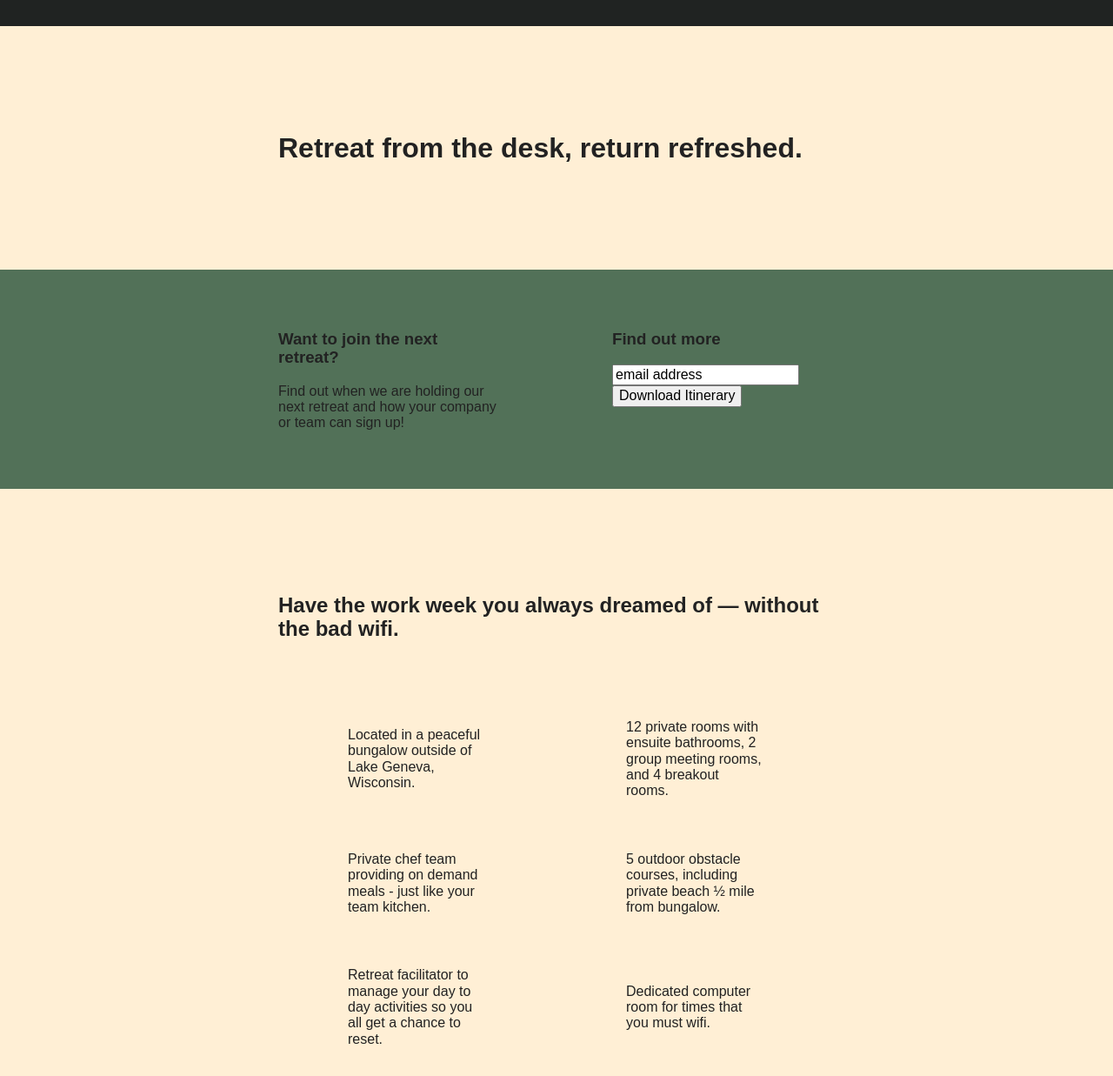
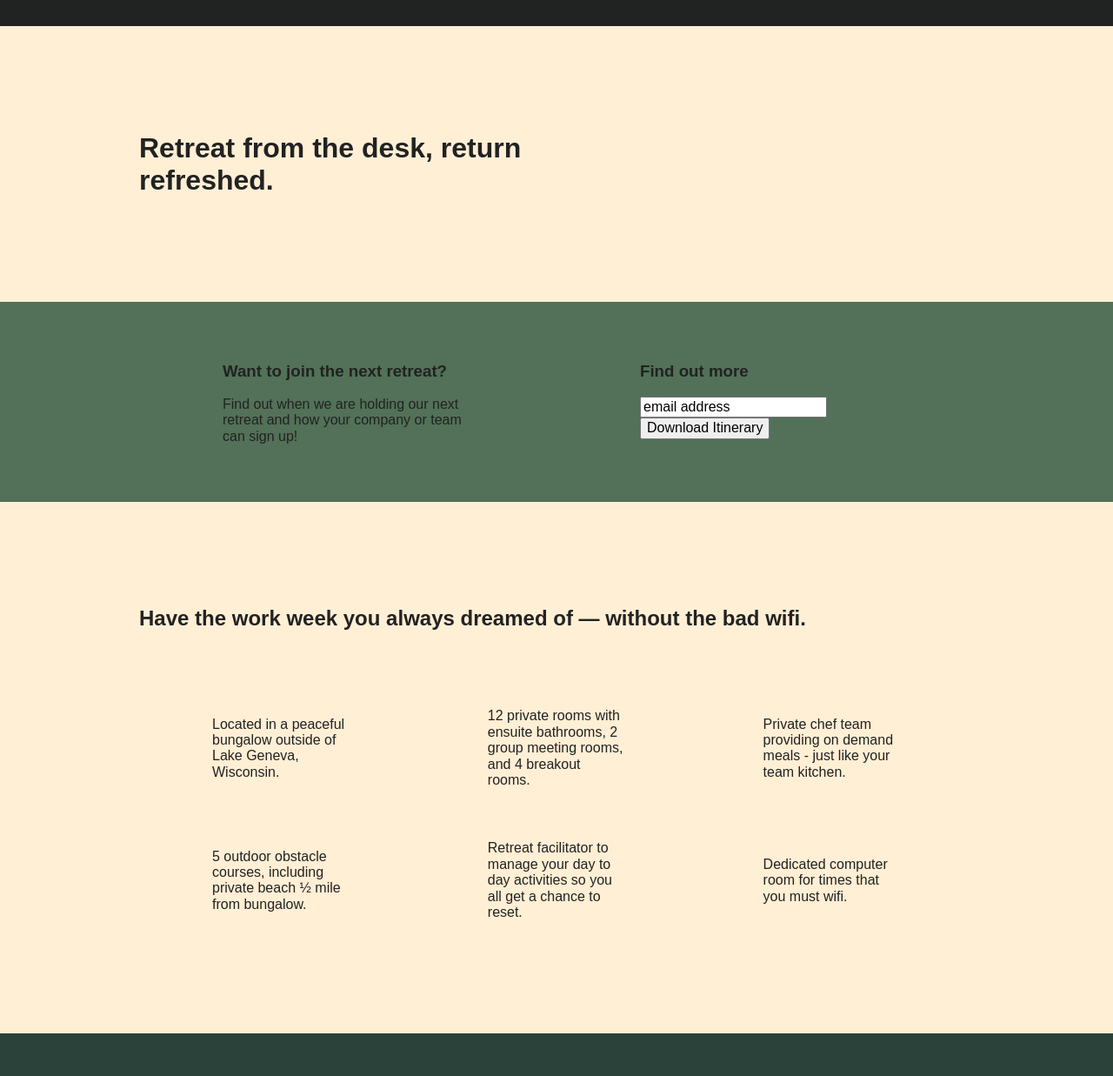
Before and after one commit to sarah-d-garcia/retreat-website, a website built with Parcel: page index.html in a window 1280 px wide. Shown: the part 86-1323 px from the top of the page at 87% size. Built offline with nearby package versions, Linux system fonts and the light colour scheme.

Commit message:
Added desktop styles

```diff
--- a/css/main.css
+++ b/css/main.css
@@ -504,7 +504,57 @@ aside {
       }
     }
 
+@media only screen and (min-width: 1200px) {
+  /*Desktop styles here */
+      .content-wrapper {
+           max-width: 960px;
+      }
 
+       /* Hero */
+      .hero-area h1 {
+          width: 60%;
+      }
+
+      /* Aside */
+      aside .content-wrapper {
+          justify-content: space-around;
+      }
+
+      aside .content-wrapper .form-description,
+      aside .content-wrapper .form {
+          width: 30%;
+      }
+
+      /* Features */
+      .features h2 {
+          width: 90%
+      }
+
+      .features article {
+          flex-basis: 33%;
+      }
+
+      /* Reviews */
+      .reviews article div {
+        width: 42%;
+      }
+
+  /* ==========================================================================
+     About Page
+     ========================================================================== */
+      .mission h2,
+      .contact-section .content-wrapper h2 {
+          width: 95%;
+      }
+
+  /* ==========================================================================
+     FAQ Page
+     ========================================================================== */
+      .faq h2 {
+          width: 100%;
+      }
+
+  }
 
 @media print,
   (-webkit-min-device-pixel-ratio: 1.25),
```
Lines whose indentation alone changed are shown as unchanged.
